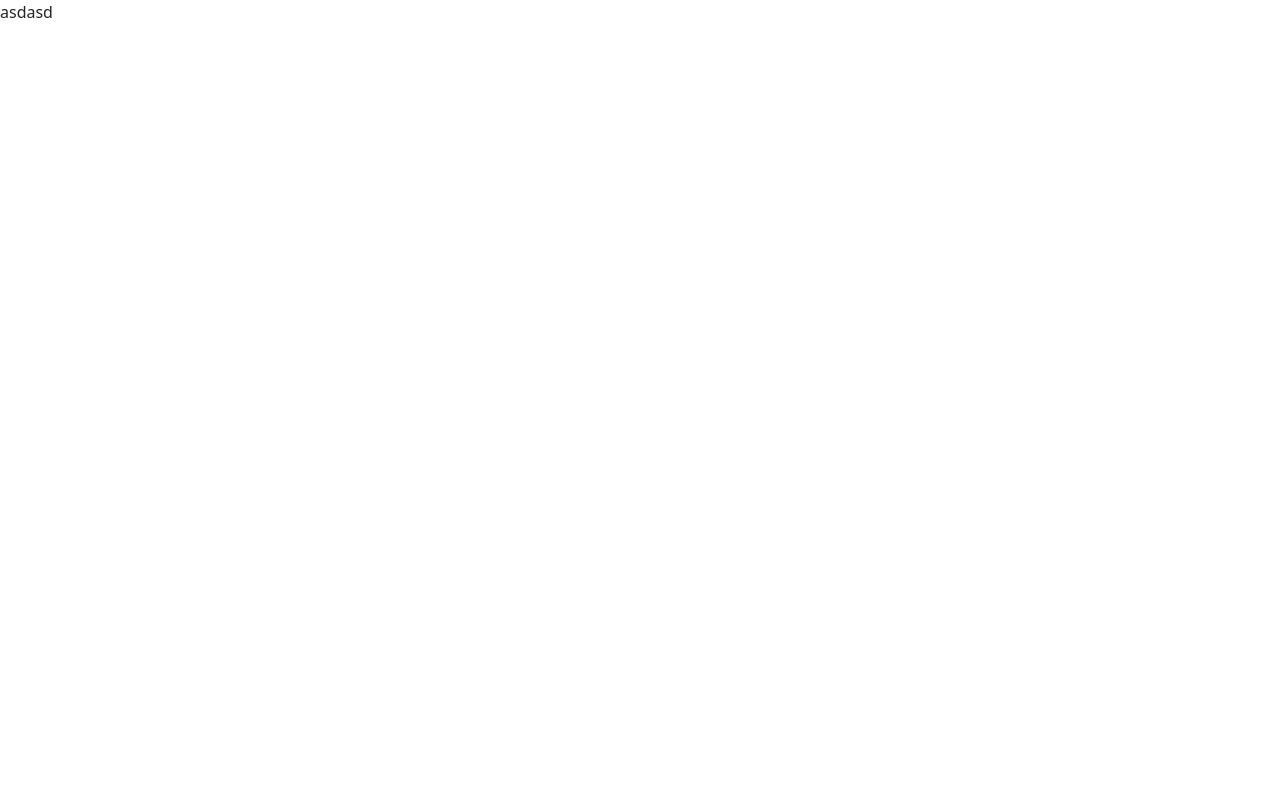
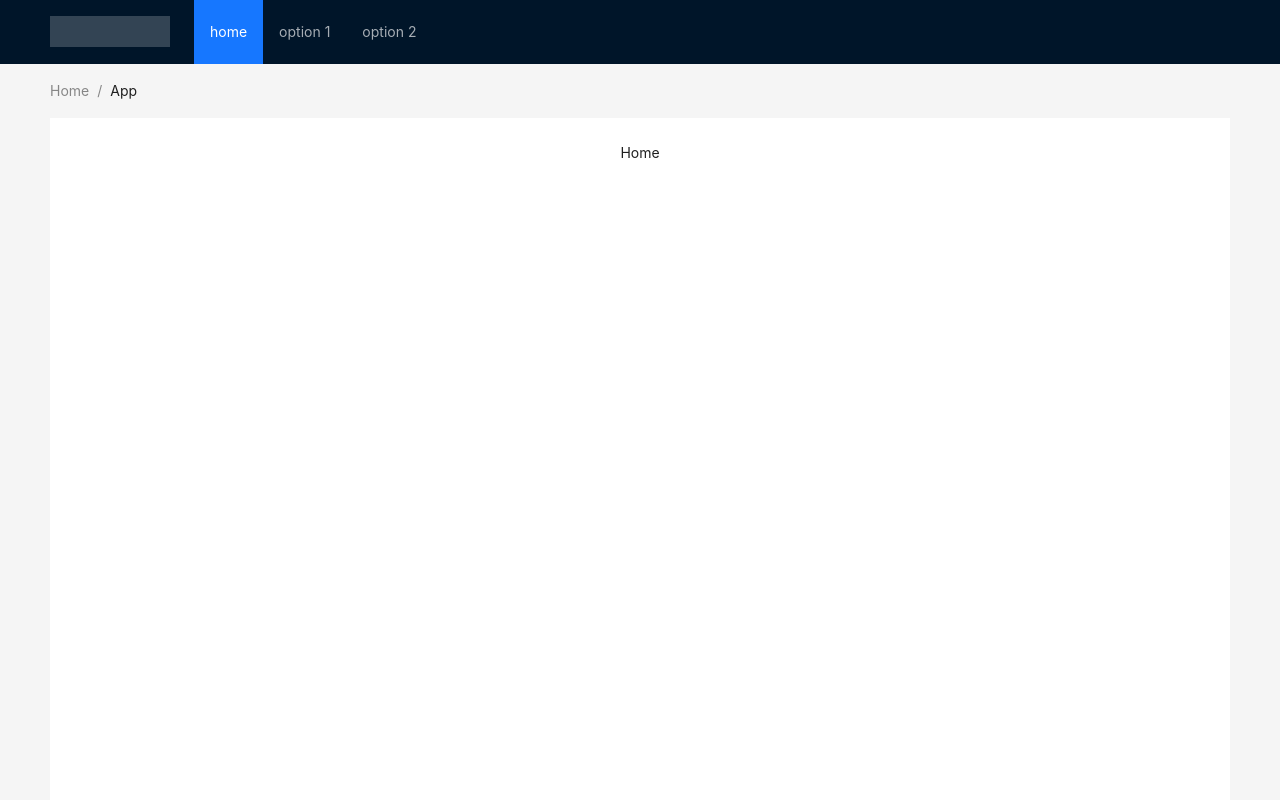
Before and after one commit to cengengesanDEV/Penggajian-frontend, a React (Create React App) app: page / in a window 1280 px wide. Shown: the top 800 px of the page. Built offline with nearby package versions, Linux system fonts and the light colour scheme.

Commit message:
Update click change component , set port 4500

```diff
--- a/package.json
+++ b/package.json
@@ -6,6 +6,7 @@
     "@testing-library/jest-dom": "^5.16.5",
     "@testing-library/react": "^13.4.0",
     "@testing-library/user-event": "^13.5.0",
+    "antd": "^5.4.2",
     "react": "^18.2.0",
     "react-dom": "^18.2.0",
     "react-router-dom": "^6.10.0",
@@ -13,7 +14,7 @@
     "web-vitals": "^2.1.4"
   },
   "scripts": {
-    "start": "react-scripts start",
+    "start": "set PORT=4500 && react-scripts start",
     "build": "react-scripts build",
     "test": "react-scripts test",
     "eject": "react-scripts eject"
--- a/src/pages/Home.js
+++ b/src/pages/Home.js
@@ -1,13 +1,85 @@
-import React from 'react'
+import { Breadcrumb, Layout, Menu, theme } from "antd";
+import { useState } from "react";
+const { Header, Content, Footer } = Layout;
 
-import css from '../style/Home.module.css'
+const Home = () => {
+  const {
+    token: { colorBgContainer },
+  } = theme.useToken();
 
-function Home() {
+
+  const [render, updateRender] = useState(1);
+  // disini bisa mainin komponen render nya
+  const components = {
+    1: <div style={{textAlign:'center'}}>Home</div>,
+    2: <div style={{textAlign:'center'}}>Option 1</div>,
+    3: <div style={{textAlign:'center'}}>Option 2</div>,
+  };
+
+  const handleMenuClick = menu => {
+    updateRender(menu.key);
+  };
+
+
   return (
-    <>
-    <p className={css.tester}>asdasd</p>
-    </>
-  )
-}
-
-export default Home
+    <Layout>
+      <Header
+        style={{
+          position: "sticky",
+          top: 0,
+          zIndex: 1,
+          width: "100%",
+        }}
+      >
+        <div
+          style={{
+            float: "left",
+            width: 120,
+            height: 31,
+            margin: "16px 24px 16px 0",
+            background: "rgba(255, 255, 255, 0.2)",
+          }}
+        />
+        <Menu
+          theme="dark"
+          mode="horizontal"
+          defaultSelectedKeys={["1"]}
+          onClick={handleMenuClick}
+          items={[{ label: "home",key:'1'}, { label: "option 1",key:'2' },{label:'option 2' , key:'3'}]}
+        />
+      </Header>
+      <Content
+        className="site-layout"
+        style={{
+          padding: "0 50px",
+        }}
+      >
+        <Breadcrumb
+          style={{
+            margin: "16px 0",
+          }}
+        >
+          <Breadcrumb.Item>Home</Breadcrumb.Item>
+          <Breadcrumb.Item>App</Breadcrumb.Item>
+        </Breadcrumb>
+        <div
+          style={{
+            padding: 24,
+            minHeight: 900,
+            background: colorBgContainer,
+          }}
+        >
+          {components[render]}
+        </div>
+      </Content>
+      <Footer
+        style={{
+          textAlign: "center",
+        }}
+      >
+        Acil Jakarta ©2023
+      </Footer>
+    </Layout>
+  );
+};
+export default Home;
```
Also changed, not shown: src/App.css (deleted, +0 -38 lines), src/App.js (deleted, +0 -25 lines), 1 other file (tests, documents, lock files or other folders).
